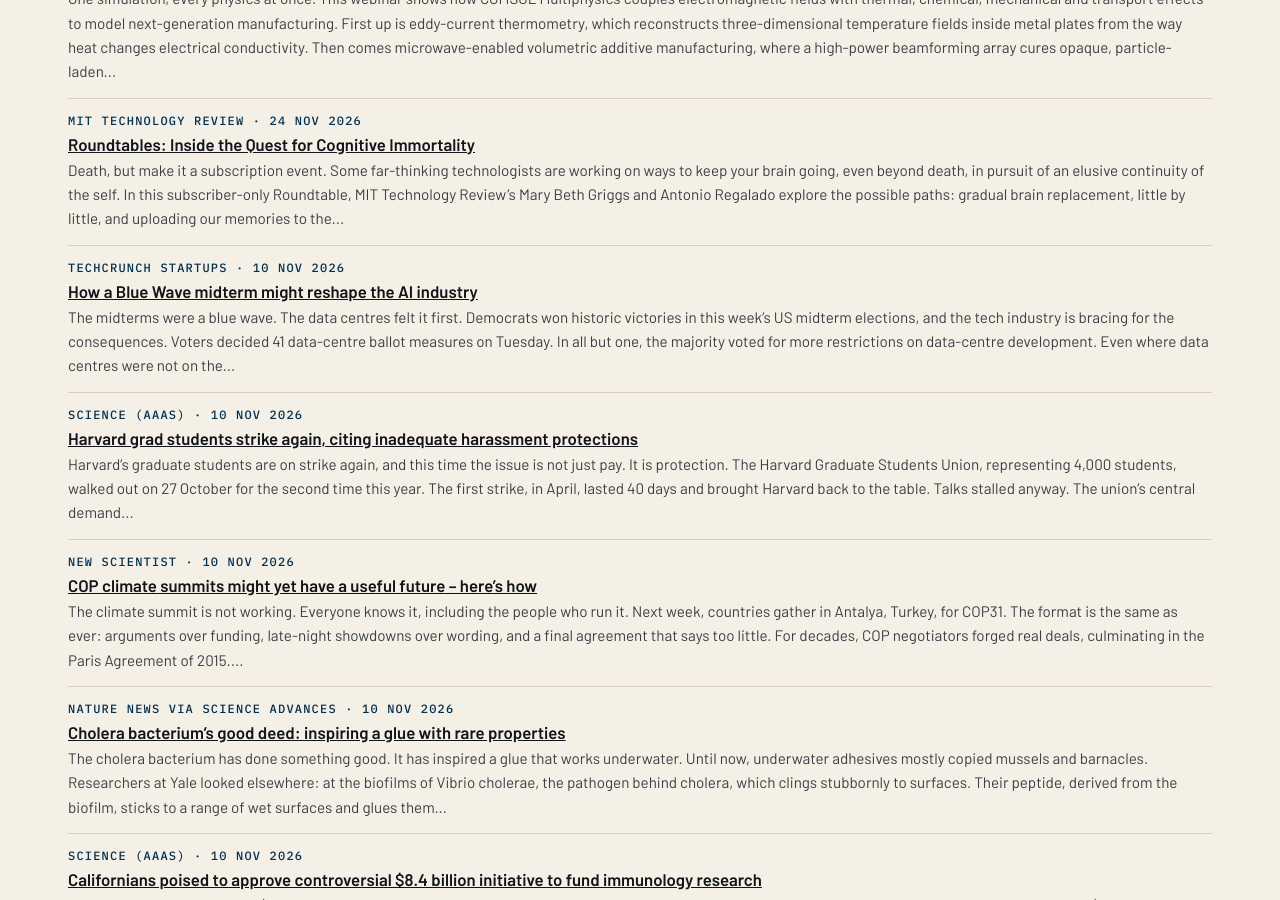
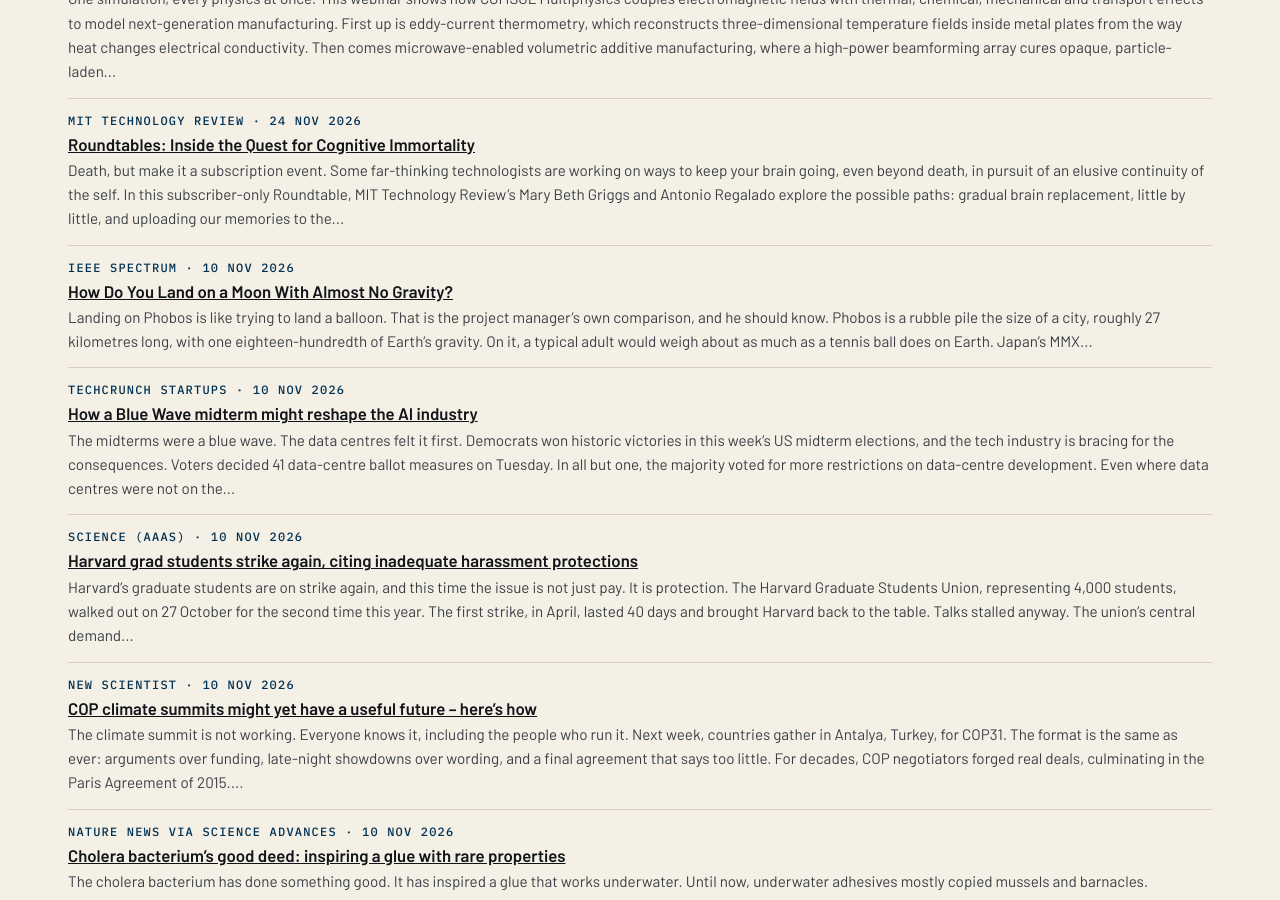
Before and after one commit to katz-news/katz.news, a Jekyll site: the page built from briefs/index.html, in a window 1280 px wide and 900 px high, scrolled down 637 px. Built offline with Jekyll 4.4.1, drawn with Linux system fonts in a browser that asks for light colours.

Commit message:
Publish 2026-11-07

```diff
--- a/_data/build.yml
+++ b/_data/build.yml
@@ -1 +1 @@
-published_at: 2026-11-07T18:41:19Z
+published_at: 2026-11-07T18:44:30Z
--- /dev/null
+++ b/_posts/briefs/2026-11-07-how-do-you-land-on-a-moon-with-almost-no-gravity.md
@@ -0,0 +1,21 @@
+---
+published: true
+title: How Do You Land on a Moon With Almost No Gravity?
+date: 2026-11-10
+section: technology
+source_name: IEEE Spectrum
+source_url: https://spectrum.ieee.org/mmx-mission-to-phobos
+---
+Landing on Phobos is like trying to land a balloon. That is the project manager's own comparison, and he should know.
+
+Phobos is a rubble pile the size of a city, roughly 27 kilometres long, with one eighteen-hundredth of Earth's gravity. On it, a typical adult would weigh about as much as a tennis ball does on Earth.
+
+Japan's MMX mission, launched on 20 October, plans to sample this lumpy potato and bring 10 grams of it home by 2031. The spacecraft cannot orbit Phobos in the usual sense, so it will fly alongside it in a clever egg-shaped quasi-satellite orbit, looping ahead and behind the moon.
+
+First to go down will be Idefix, a French-German rover the size of a microwave oven. It will be dropped from 40 to 100 metres, bounce several times, right itself and roll at one millimetre per second. Faster, and it would swim rather than drive.
+
+Then the main craft lands, drops the last 10 metres in free fall and has two hours to collect its sample — with a coring drill and a nitrogen gas sampler for backup.
+
+The prize may include a few hundred grains of Mars itself, blasted onto Phobos by ancient impacts. A moon mission, in other words, that smuggles home a piece of the planet below.
+
+Conclusion: MMX is not a landing, but rather a slow-motion catch — a balloon, a bouncy rover and a decade of patience, all for ten grams of dust.
```
